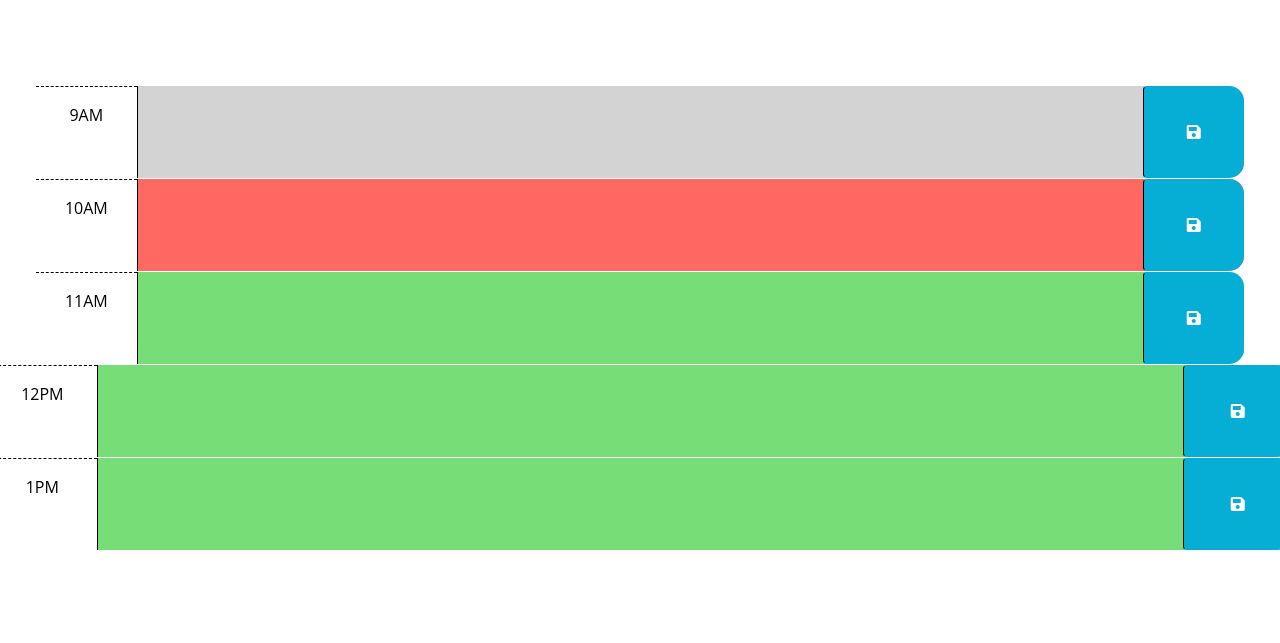
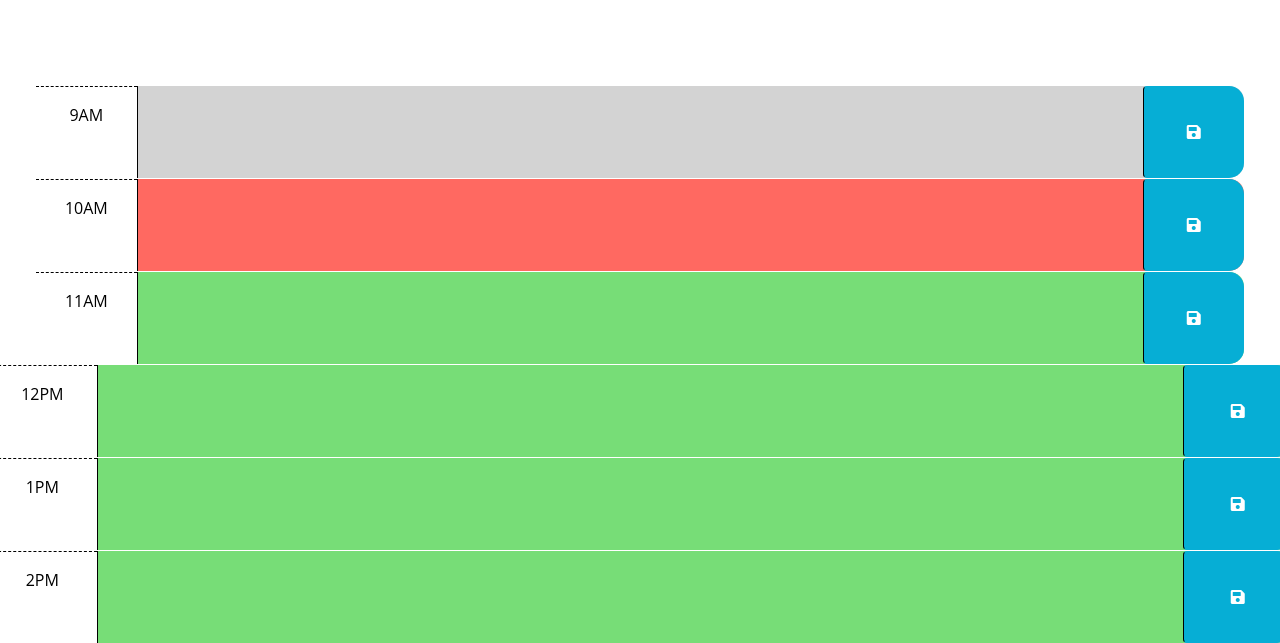
Before and after one commit to yaneyalvarado/Business-Schedule, a plain HTML site: page Develop/index.html in a window 1280 px wide. Shown: the part 166-809 px from the top of the page. Drawn offline with nearby package versions, Linux system fonts and the light colour scheme.

Commit message:
added hr 14 in html

```diff
--- a/Develop/index.html
+++ b/Develop/index.html
@@ -87,6 +87,15 @@
   </div>
 </div>
 
+<div id="hour-14" class="row time-block future">
+  <div class="col-2 col-md-1 hour text-center py-3">2PM</div>
+  <textarea class="col-8 col-md-10 description" rows="3"> </textarea>
+  <button class="btn saveBtn col-2 col-md-1" aria-label="save">
+    <i class="fas fa-save" aria-hidden="true"></i>
+  </button>
+</div>
+</div>
+
     <script src="https://cdnjs.cloudflare.com/ajax/libs/jquery/3.2.1/jquery.min.js"></script>
     <script src="https://cdn.jsdelivr.net/npm/dayjs@1.11.3/dayjs.min.js"
     integrity="sha256-iu/zLUB+QgISXBLCW/mcDi/rnf4m4uEDO0wauy76x7U="
```
